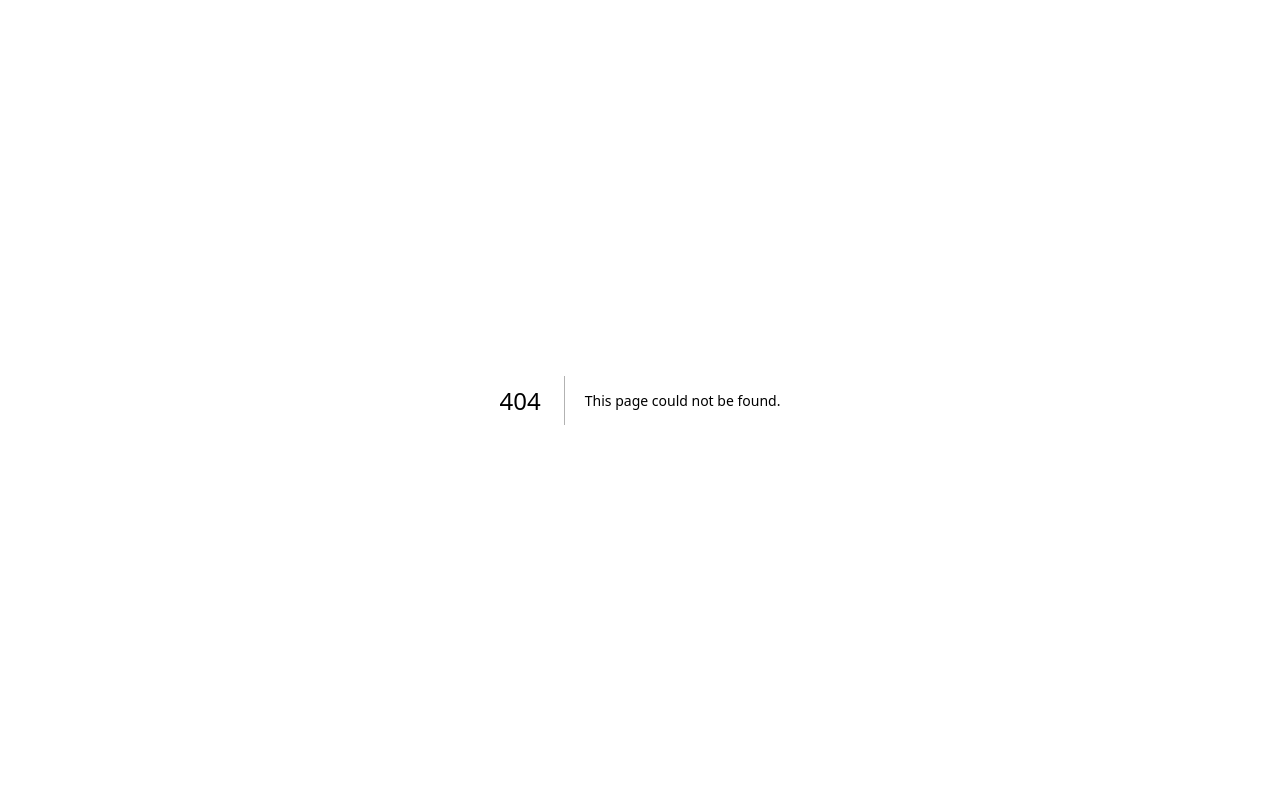
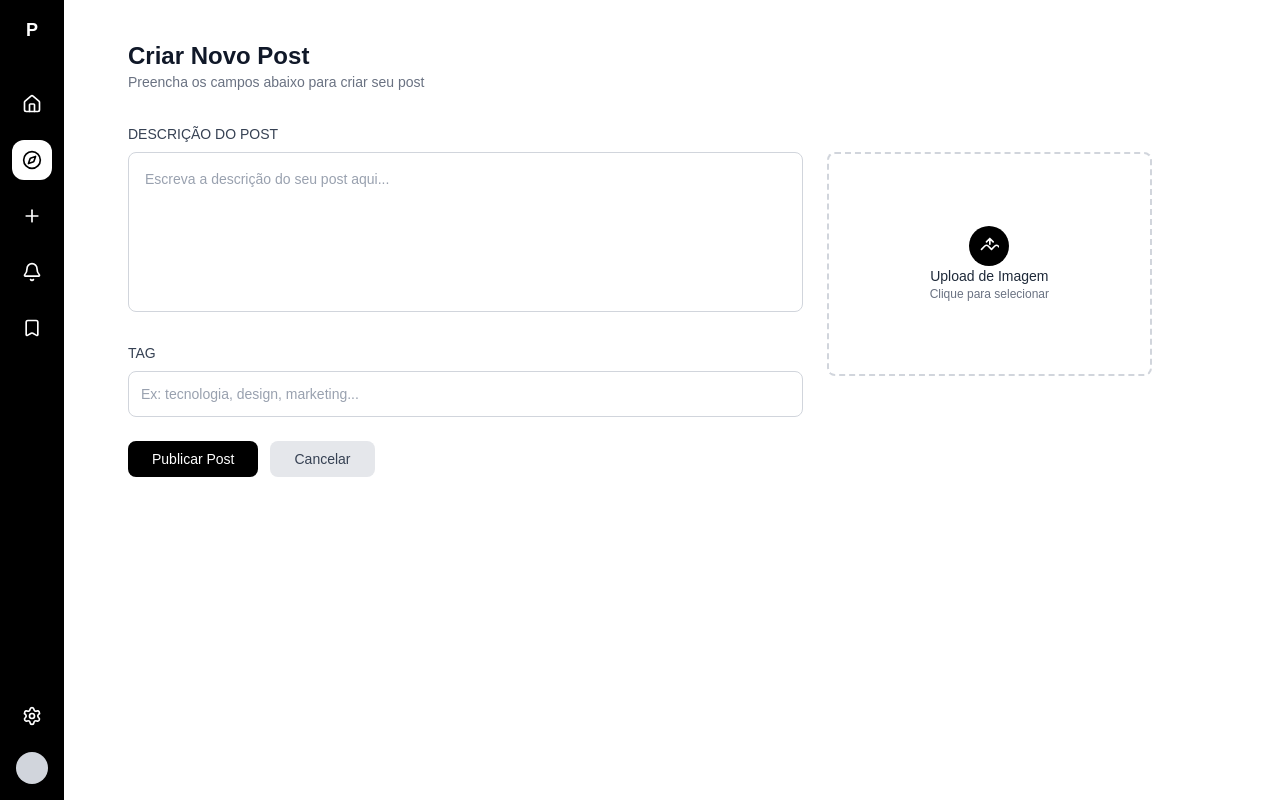
Before and after one commit to Lucas-Jacchetti/Phovity, a Next.js app in the folder frontend/: page /post in a window 1280 px wide. Before the commit this address had no page. Built offline with nearby package versions, Linux system fonts and the light colour scheme.

Commit message:
pagina de post (apenas visuais)

```diff
--- /dev/null
+++ b/frontend/app/post/page.tsx
@@ -0,0 +1,88 @@
+import { Sidebar } from "../components/Sidebar"
+
+export default function CreatePostView() {
+  return (
+    <div className="w-full">
+     <Sidebar/>
+     <div className="min-h-screen bg-white px-8 py-10">
+      <div className="mx-auto max-w-5xl">
+        <h1 className="text-2xl font-semibold text-gray-900">
+          Criar Novo Post
+        </h1>
+        <p className="mb-8 text-sm text-gray-500">
+          Preencha os campos abaixo para criar seu post
+        </p>
+
+        <div className="grid grid-cols-1 gap-6 md:grid-cols-3">
+          {/* Coluna esquerda */}
+          <div className="space-y-6 md:col-span-2">
+            <div>
+              <label className="mb-2 block text-sm font-medium text-gray-700">
+                DESCRIÇÃO DO POST
+              </label>
+              <textarea
+                className="h-40 w-full text-black resize-none rounded-lg border border-gray-300 p-4 text-sm placeholder-gray-400 focus:outline-none focus:ring-2 focus:ring-black"
+                placeholder="Escreva a descrição do seu post aqui..."
+              />
+            </div>
+
+            <div>
+              <label className="mb-2 block text-sm font-medium text-gray-700">
+                TAG
+              </label>
+              <input
+                type="text"
+                className="w-full text-black rounded-lg border border-gray-300 p-3 text-sm placeholder-gray-400 focus:outline-none focus:ring-2 focus:ring-black"
+                placeholder="Ex: tecnologia, design, marketing..."
+              />
+            </div>
+
+            <div className="flex gap-3">
+              <button
+                type="button"
+                className="rounded-lg bg-black px-6 py-2 text-sm font-medium text-white hover:bg-gray-900 hover:cursor-pointer"
+              >
+                Publicar Post
+              </button>
+              <button
+                type="button"
+                className="rounded-lg bg-gray-200 px-6 py-2 text-sm font-medium text-gray-700 hover:bg-gray-300 hover:cursor-pointer"
+              >
+                Cancelar
+              </button>
+            </div>
+          </div>
+
+          <div>
+            <div className="mt-7 flex h-56 cursor-pointer flex-col items-center justify-center rounded-lg border-2 border-dashed border-gray-300 text-center hover:border-black">
+              <div className="flex h-10 w-10 items-center justify-center rounded-full bg-black">
+                <svg
+                  xmlns="http://www.w3.org/2000/svg"
+                  className="h-5 w-5 text-white"
+                  fill="none"
+                  viewBox="0 0 24 24"
+                  stroke="currentColor"
+                  strokeWidth={2}
+                >
+                  <path
+                    strokeLinecap="round"
+                    strokeLinejoin="round"
+                    d="M3 16l4-4a3 3 0 014 0l4 4m0 0l4-4a3 3 0 014 0l4 4M13 10V3m0 0L9 7m4-4l4 4"
+                  />
+                </svg>
+              </div>
+              <p className="text-sm font-medium text-gray-800">
+                Upload de Imagem
+              </p>
+              <span className="text-xs text-gray-500">
+                Clique para selecionar
+              </span>
+            </div>
+          </div>
+        </div>
+      </div>
+    </div>
+   </div>
+
+  )
+}
```
